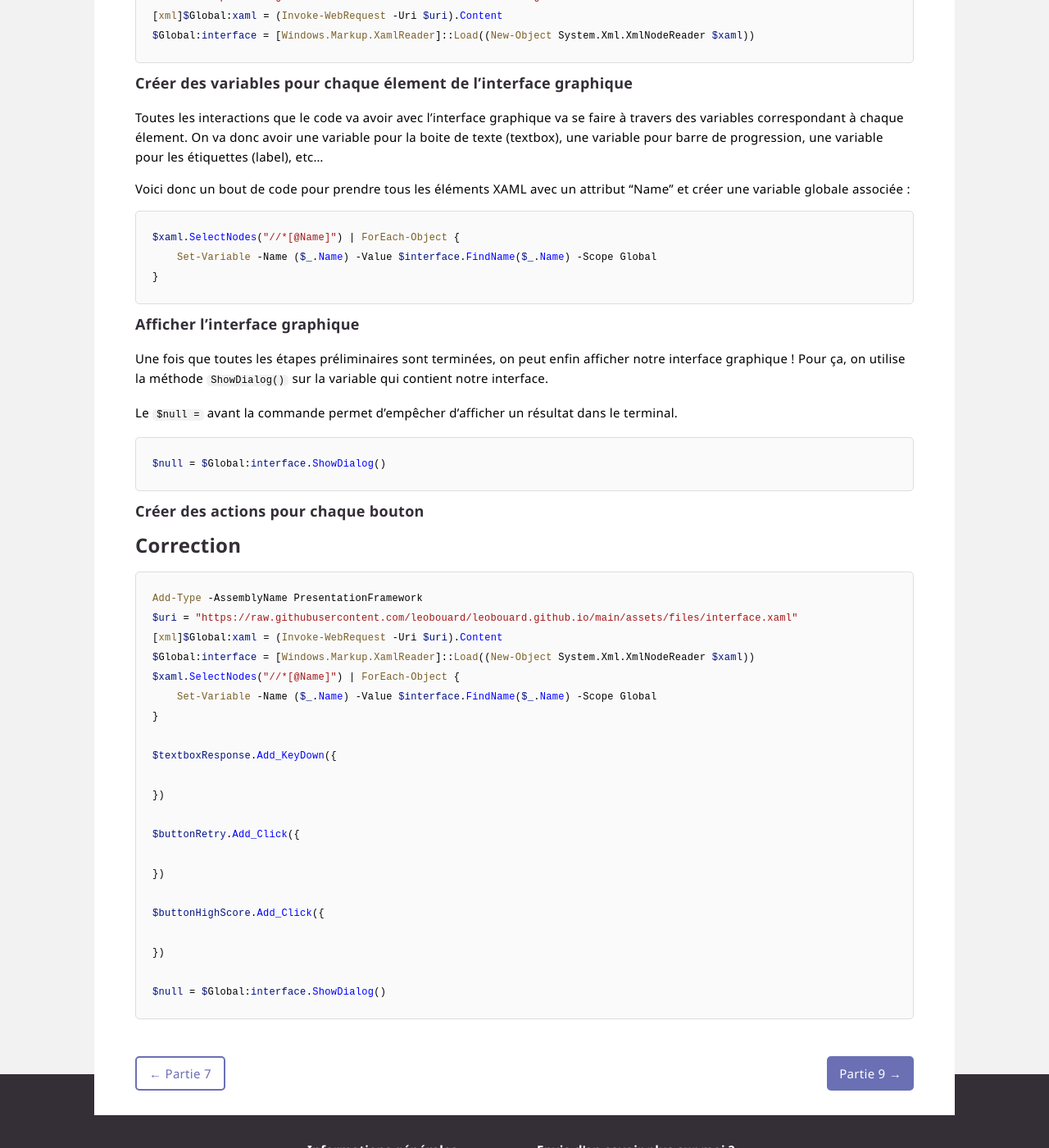
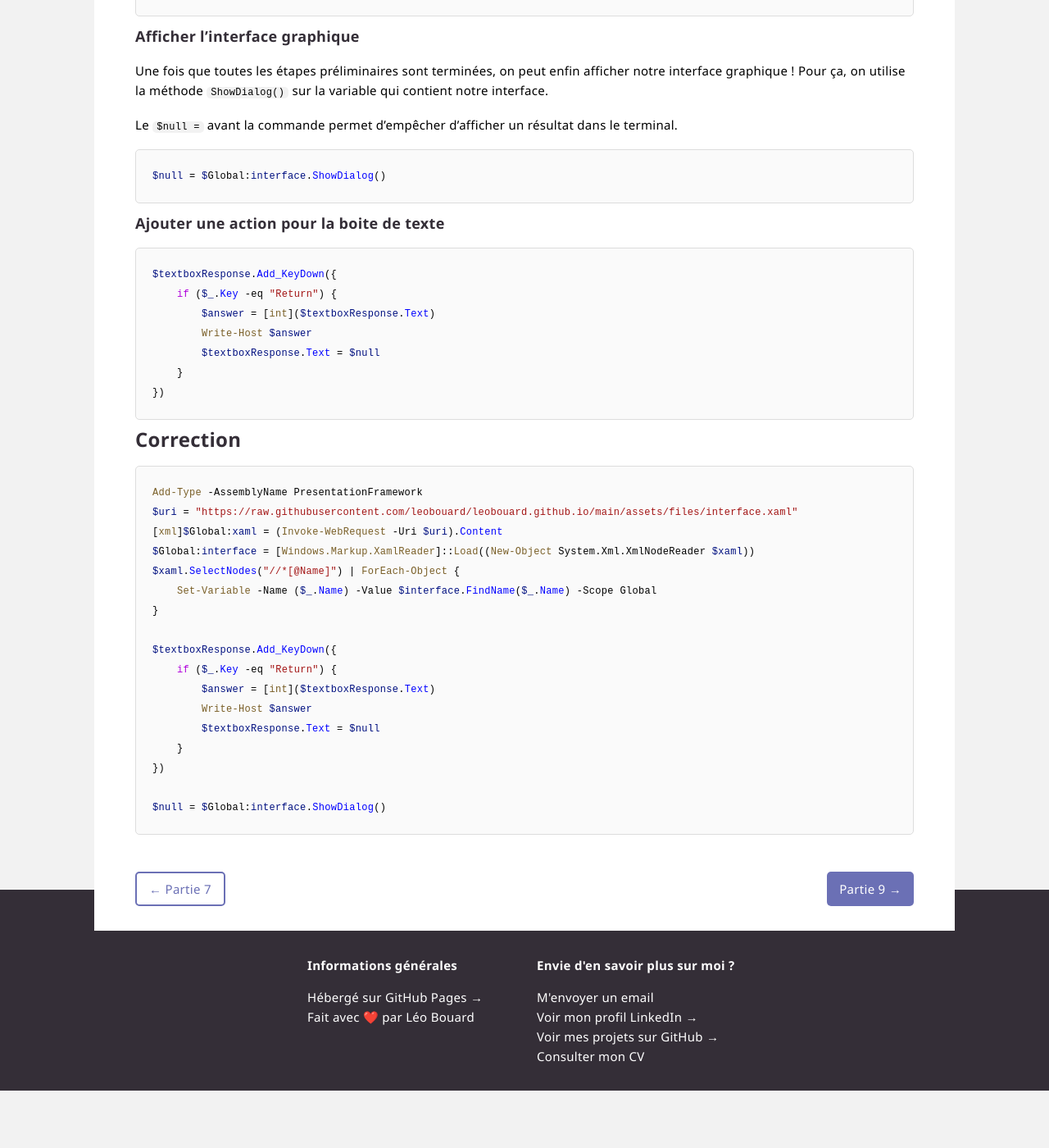
Before and after one commit to leobouard/leobouard.github.io, a Jekyll site: the page built from _posts/2022-12-01-cours-pratique-powershell-008.md, in a window 1280 px wide and 1400 px high, scrolled down 1886 px. Shown: the whole window at 82% size. Built offline with Jekyll 4.4.1, drawn with Linux system fonts in a browser that asks for light colours; some web fonts are replaced; after the commit the page ends 3216 px from its top, so only the background shows below that; some of the changed text lies outside the part shown.

Commit message:
Update 2022-12-01-cours-pratique-powershell-008.md

````diff
--- a/_posts/2022-12-01-cours-pratique-powershell-008.md
+++ b/_posts/2022-12-01-cours-pratique-powershell-008.md
@@ -15,14 +15,14 @@ prevLink:
 
 Nouveau départ ! On va implémenter une interface graphique réalisée avec Windows Presentation Foundation (WPF) et stockée dans un fichier XAML externe au script. Si vous le souhaitez, vous pouvez faire votre propre interface graphique en utilisant Visual Studio Community par exemple. Je vous recommande tout de même d'utiliser le fichier que je propose comme base de travail.
 
+Dans un premier temps, on va juste vouloir lancer l'interface graphique et laisser le joueur entrer une estimation dans la boite de texte. Lorsque le joueur appuie sur la touchée "Entrée" de son clavier, la boite de texte est alors vidée de son contenu et l'estimation est affichée dans la console.
+
 <div class="information">
   <h4>Recommandation</h4>
   <p>Pour cette partie, je vous recommande de créer un nouveau script plutôt qu'adapter le script existant. De cette manière, vous pourrez créer la structure liée à l'interface graphique, puis copier-coller les bouts de code pertinents en dessous de chaque bouton.</p>
 </div>
 
 ### Résultat attendu
-
-![Interface graphique finale en WPF](/assets/images/final-results.gif)
 
 ### Ressources
 
@@ -80,7 +80,17 @@ Le `$null =` avant la commande permet d'empêcher d'afficher un résultat dans l
 $null = $Global:interface.ShowDialog()
 ```
 
-### Créer des actions pour chaque bouton
+### Ajouter une action pour la boite de texte
+
+```powershell
+$textboxResponse.Add_KeyDown({
+    if ($_.Key -eq "Return") {
+        $answer = [int]($textboxResponse.Text)
+        Write-Host $answer
+        $textboxResponse.Text = $null
+    }
+})
+```
 
 ## Correction
 
@@ -94,15 +104,11 @@ $xaml.SelectNodes("//*[@Name]") | ForEach-Object {
 }
 
 $textboxResponse.Add_KeyDown({
-
-})
-
-$buttonRetry.Add_Click({
-
-})
-
-$buttonHighScore.Add_Click({
-
+    if ($_.Key -eq "Return") {
+        $answer = [int]($textboxResponse.Text)
+        Write-Host $answer
+        $textboxResponse.Text = $null
+    }
 })
 
 $null = $Global:interface.ShowDialog()
````
